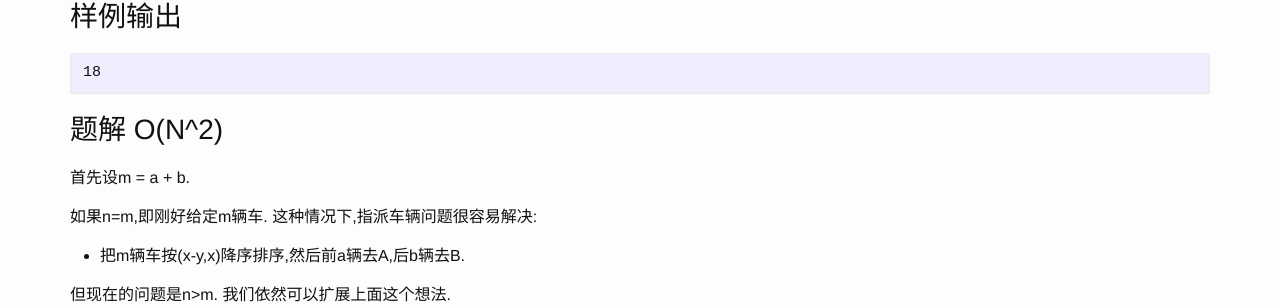
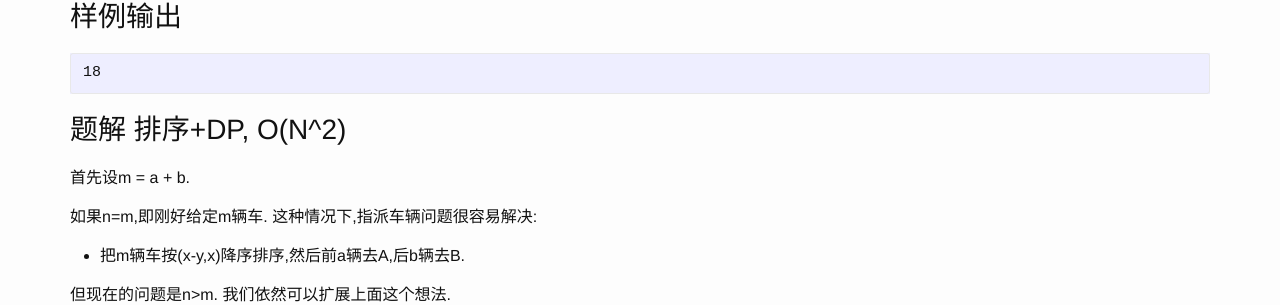
Before and after one commit to FiveEyes/FiveEyes.github.io, a Jekyll site: the page built from _posts/interview/2020-08-17-Two-Cities-Assignment-Problem.md, in a window 1280 px wide. Shown: the part 924-1229 px from the top of the page. Built offline with Jekyll 4.4.1, drawn with Linux system fonts in a browser that asks for light colours.

Commit message:
Update 2020-08-17-Two-Cities-Assignment-Problem.md

````diff
--- a/_posts/interview/2020-08-17-Two-Cities-Assignment-Problem.md
+++ b/_posts/interview/2020-08-17-Two-Cities-Assignment-Problem.md
@@ -41,7 +41,7 @@ Link: [美团点评2021秋招在线笔试（8.15场）](https://www.acwing.com/f
 18
 ```
 
-## 题解 O(N^2)
+## 题解 排序+DP, O(N^2)
 
 首先设m = a + b.
 
````
